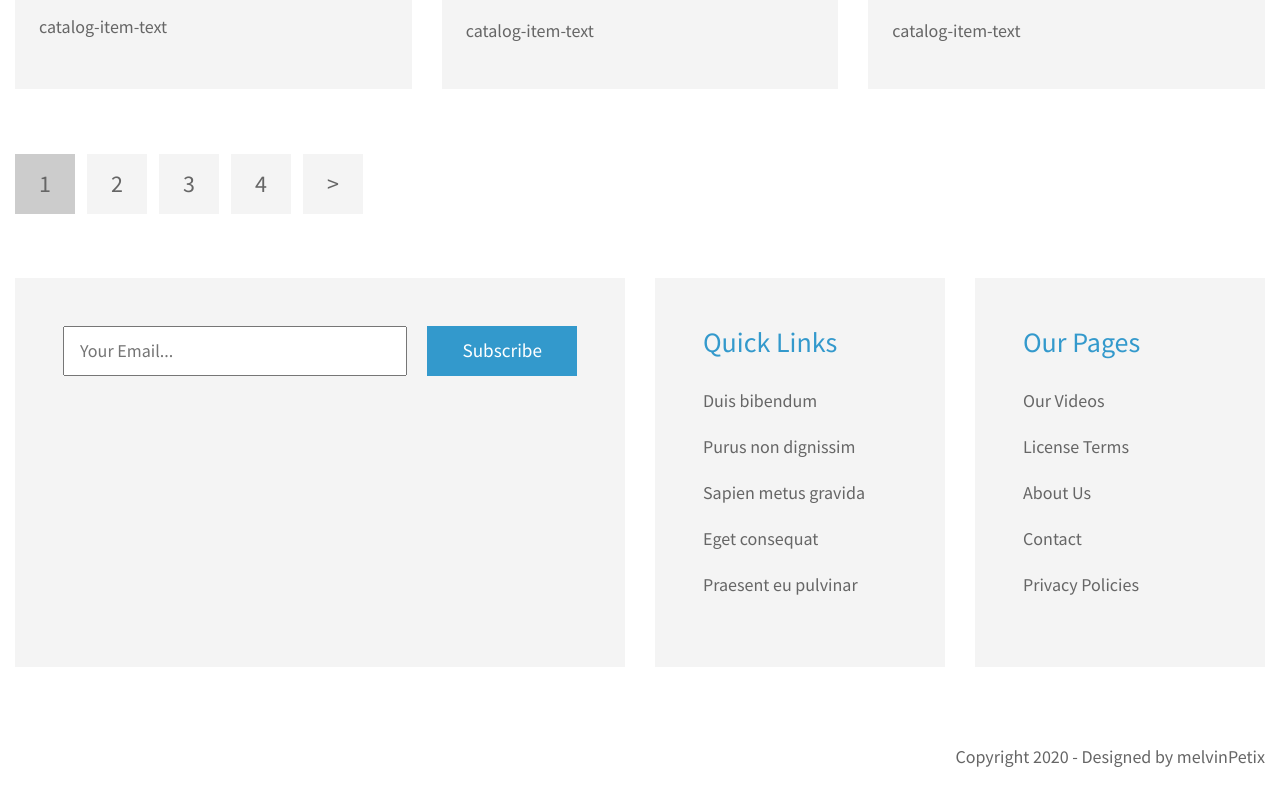
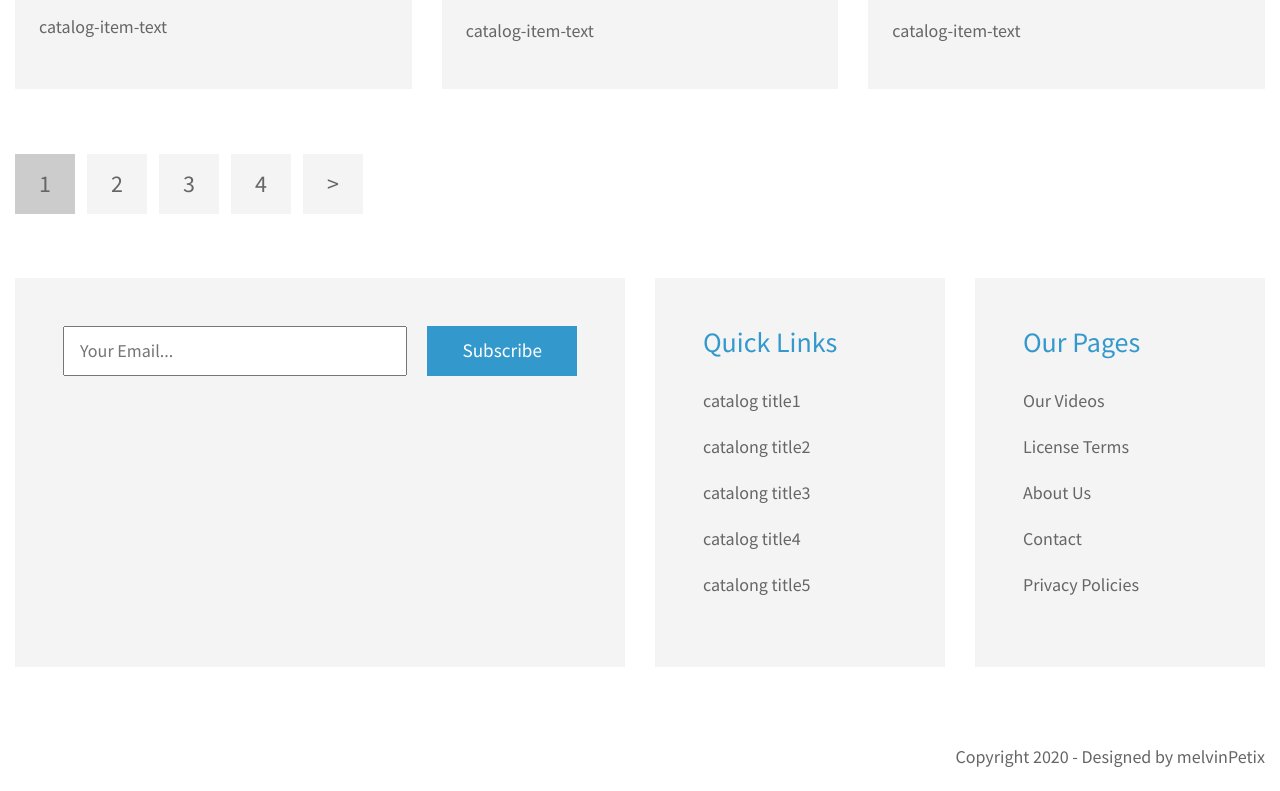
Before and after one commit to melvinpetix/mommyholic-vlog-demo, a plain HTML site: page index.html in a window 1280 px wide. Shown: the part 1684-2475 px from the top of the page. Drawn offline with Linux system fonts and the light colour scheme.

Commit message:
Update index.html

```diff
--- a/index.html
+++ b/index.html
@@ -190,11 +190,11 @@
                         <div class="p-5 tm-bg-gray">
                             <h3 class="tm-text-primary mb-4">Quick Links</h3>
                             <ul class="list-unstyled tm-footer-links">
-                                <li><a href="#">Duis bibendum</a></li>
-                                <li><a href="#">Purus non dignissim</a></li>
-                                <li><a href="#">Sapien metus gravida</a></li>
-                                <li><a href="#">Eget consequat</a></li>
-                                <li><a href="#">Praesent eu pulvinar</a></li>
+                                <li><a href="#">catalog title1</a></li>
+                                <li><a href="#">catalong title2</a></li>
+                                <li><a href="#">catalong title3</a></li>
+                                <li><a href="#">catalog title4</a></li>
+                                <li><a href="#">catalong title5</a></li>
                             </ul>
                         </div>
                     </div>
```
